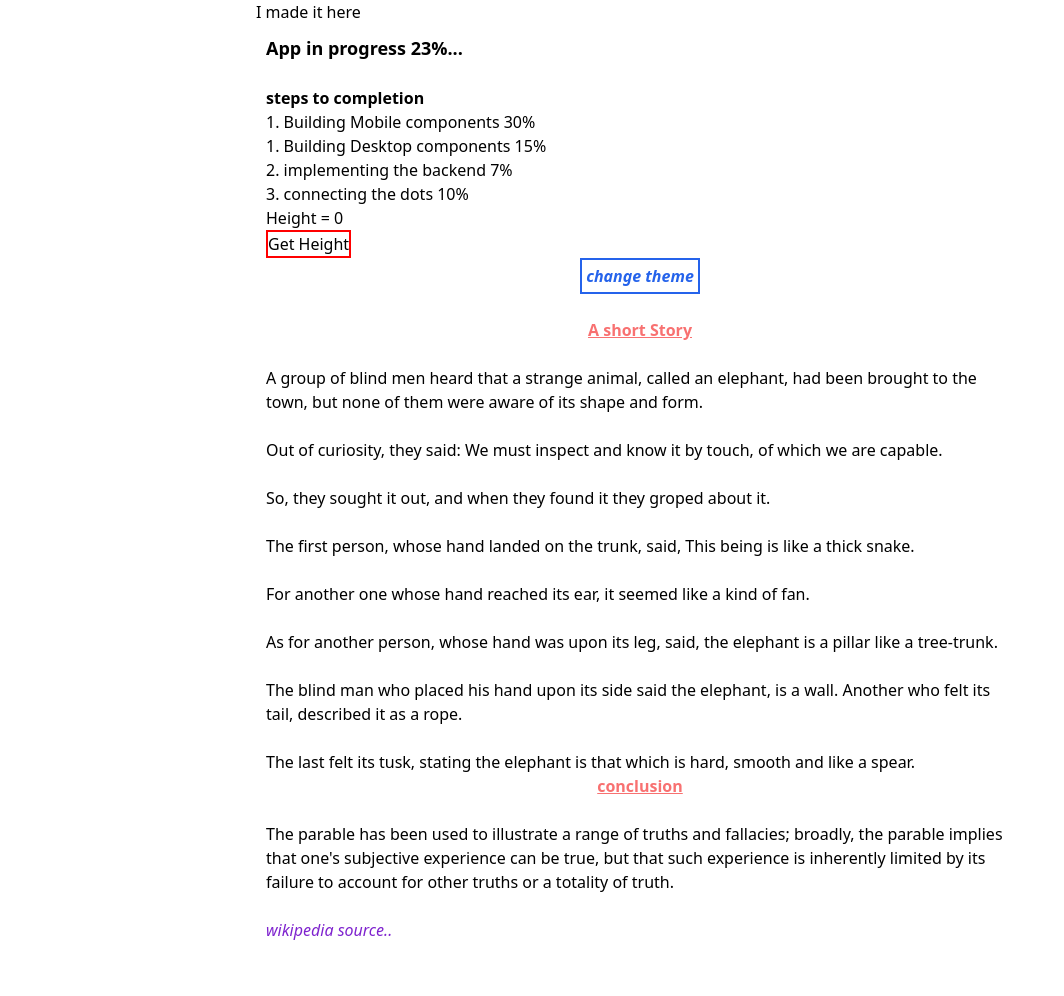
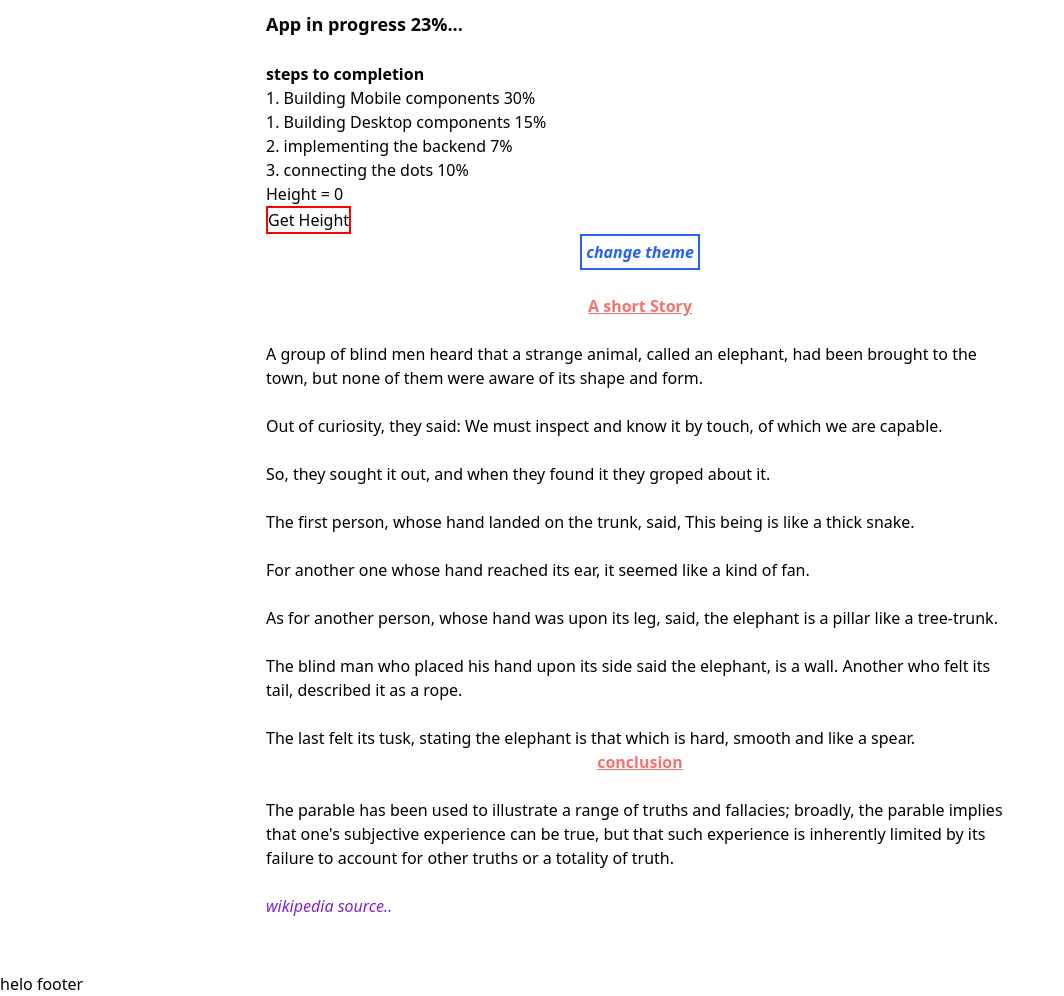
Before and after one commit to AlexChika/instagram-clone, a Next.js app: page / in a window 1280 px wide. Shown: the whole page, without its empty margins (0-1064 px from the left). Built offline with nearby package versions, Linux system fonts and the light colour scheme.

Commit message:
testing for devices failing o n select browsers

```diff
--- a/components/mobile/layout/NavBottom.js
+++ b/components/mobile/layout/NavBottom.js
@@ -39,8 +39,10 @@ const _Links = [
     path: "messages",
   },
 ];
-// border - b - slate - 300;
+// test 1
+
 const NavBottom = () => {
+  return <div>helo footer</div>;
   return (
     <footer
       className="fixed z-10 bg-white dark:bg-black bottom-0 w-full border-t border-t-slate-300 dark:border-t-gray-700 h-[44px] py-2 px-5 md:px-0"
--- a/components/mobile/pages/home/index.js
+++ b/components/mobile/pages/home/index.js
@@ -47,8 +47,7 @@ const MobileHomePage = () => {
   // Nav bars are causing errors
 
   return (
-    <MobileLayout showBottomNav={false}>
-      <h2>I made it here</h2>
+    <MobileLayout showBottomNav={true}>
       <section className="p-[10px] pb-[54px]">
         <h2 className="text-lg font-extrabold">App in progress 23%...</h2>
         <br />
```
